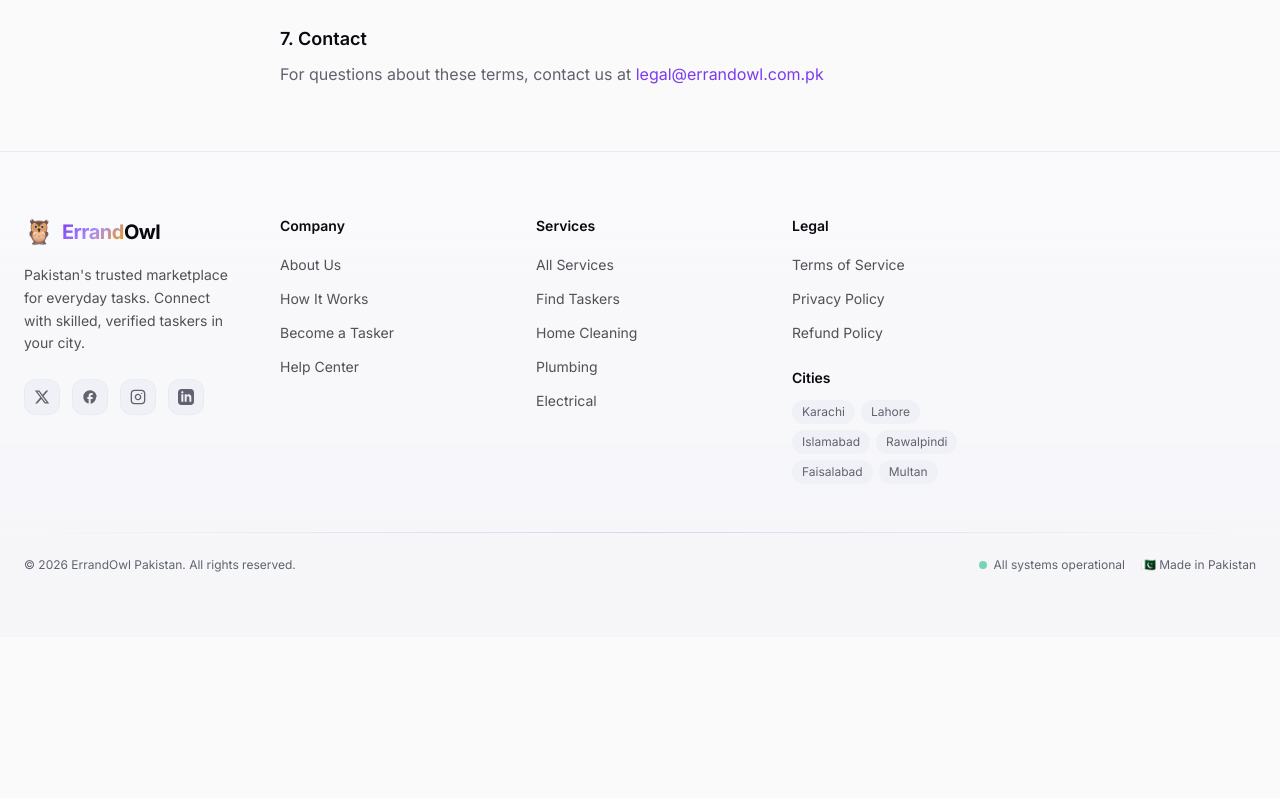
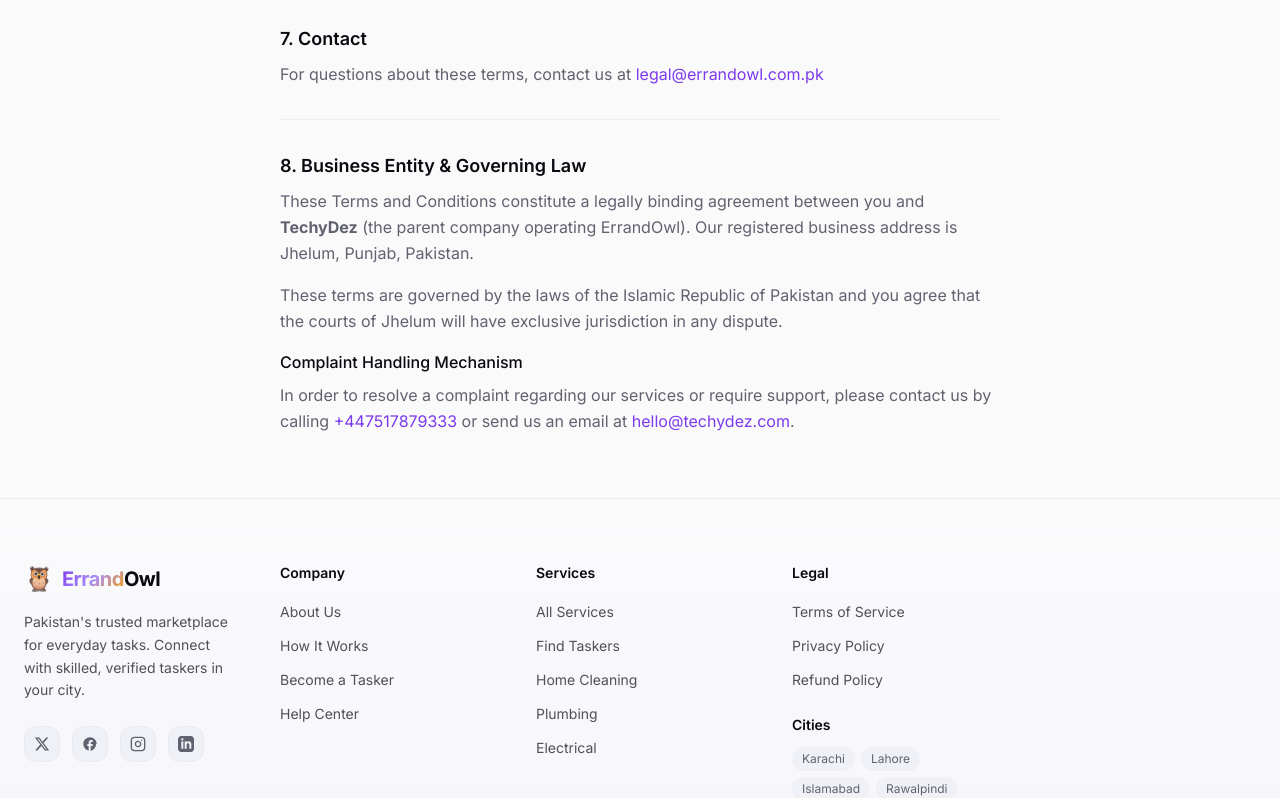
Before and after one commit to Raufkhalid78/errandowl, a Next.js app: page /en/terms in a window 1280 px wide. Shown: the part 1007-1805 px from the top of the page. Before the commit the page ends 1644 px from the top, so only its background shows below. Built offline with nearby package versions, Linux system fonts and the light colour scheme; no server answers; a web font is replaced by a local one.

Commit message:
chore: Update legal pages to comply with TechyDez KYC standards

```diff
--- /dev/null
+++ b/src/app/[locale]/shipping-policy/page.tsx
@@ -0,0 +1,55 @@
+import { Navbar } from "@/components/layout/navbar";
+import { Footer } from "@/components/layout/footer";
+import type { Metadata } from "next";
+
+export const metadata: Metadata = {
+  title: "Shipping Policy - ErrandOwl",
+  description: "Read the ErrandOwl Shipping and Delivery Policy.",
+};
+
+export default function ShippingPage() {
+  return (
+    <div className="flex flex-col min-h-screen">
+      <Navbar />
+      <main className="flex-1 pt-24">
+        <section className="py-16">
+          <div className="container mx-auto px-4 md:px-6 max-w-3xl">
+            <h1 className="text-3xl font-bold mb-2">Shipping Policy</h1>
+            <p className="text-sm text-muted-foreground mb-8">Last Updated: {new Date().toLocaleDateString()}</p>
+
+            <div className="prose prose-sm max-w-none space-y-6">
+              <section>
+                <h2 className="text-lg font-semibold mb-2">1. Digital Delivery Only</h2>
+                <p className="text-muted-foreground leading-relaxed">
+                  ErrandOwl (a product of TechyDez) operates as a digital platform and software service. All features, access, and service provisions granted through our platform are 100% digital.
+                </p>
+                <p className="text-muted-foreground leading-relaxed mt-4">
+                  <strong>We do not sell, ship, or deliver any physical goods.</strong> Therefore, no physical shipping takes place.
+                </p>
+              </section>
+
+              <section>
+                <h2 className="text-lg font-semibold mb-2">2. Instant Access</h2>
+                <p className="text-muted-foreground leading-relaxed">
+                  Upon successful payment or subscription via our payment gateways, access to the respective digital features on your ErrandOwl account is granted instantly. You will receive an email confirmation of your transaction.
+                </p>
+              </section>
+
+              <section className="mt-8 border-t border-border/50 pt-8">
+                <h3 className="font-medium text-foreground mb-2">Contact Us</h3>
+                <p className="text-muted-foreground leading-relaxed">
+                  If you experience any issues accessing your digital purchase, please contact us immediately:
+                  <br /><br />
+                  <strong>Phone:</strong> <a href="tel:+447517879333" className="text-owl-violet hover:underline">+447517879333</a><br />
+                  <strong>Email:</strong> <a href="mailto:hello@techydez.com" className="text-owl-violet hover:underline">hello@techydez.com</a><br />
+                  <strong>Address:</strong> Jhelum, Punjab, Pakistan
+                </p>
+              </section>
+            </div>
+          </div>
+        </section>
+      </main>
+      <Footer />
+    </div>
+  );
+}
--- a/src/app/[locale]/terms/page.tsx
+++ b/src/app/[locale]/terms/page.tsx
@@ -53,6 +53,21 @@
                 <h2 className="text-lg font-semibold mb-2">{t("terms.s7Title")}</h2>
                 <p className="text-muted-foreground leading-relaxed">{t("terms.s7Text")} <a href="mailto:legal@errandowl.com.pk" className="text-owl-violet hover:underline">legal@errandowl.com.pk</a></p>
               </section>
+
+              {/* TechyDez KYC Standard Compliance */}
+              <section className="mt-8 border-t border-border/50 pt-8">
+                <h2 className="text-lg font-semibold mb-2">8. Business Entity & Governing Law</h2>
+                <p className="text-muted-foreground leading-relaxed mb-4">
+                  These Terms and Conditions constitute a legally binding agreement between you and <strong>TechyDez</strong> (the parent company operating ErrandOwl). Our registered business address is Jhelum, Punjab, Pakistan.
+                </p>
+                <p className="text-muted-foreground leading-relaxed mb-4">
+                  These terms are governed by the laws of the Islamic Republic of Pakistan and you agree that the courts of Jhelum will have exclusive jurisdiction in any dispute.
+                </p>
+                <h3 className="font-medium text-foreground mb-2">Complaint Handling Mechanism</h3>
+                <p className="text-muted-foreground leading-relaxed">
+                  In order to resolve a complaint regarding our services or require support, please contact us by calling <a href="tel:+447517879333" className="text-owl-violet hover:underline">+447517879333</a> or send us an email at <a href="mailto:hello@techydez.com" className="text-owl-violet hover:underline">hello@techydez.com</a>.
+                </p>
+              </section>
             </div>
           </div>
         </section>
```
